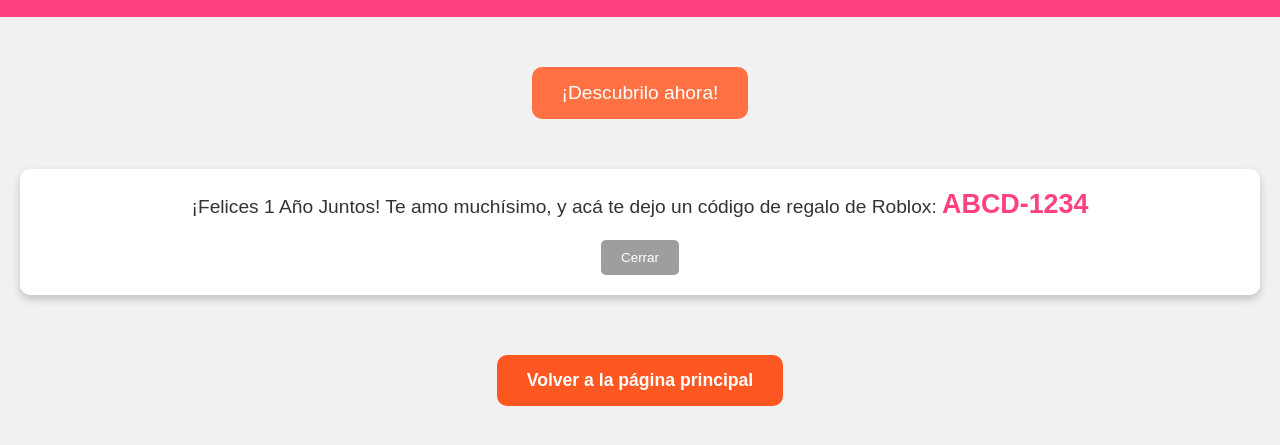
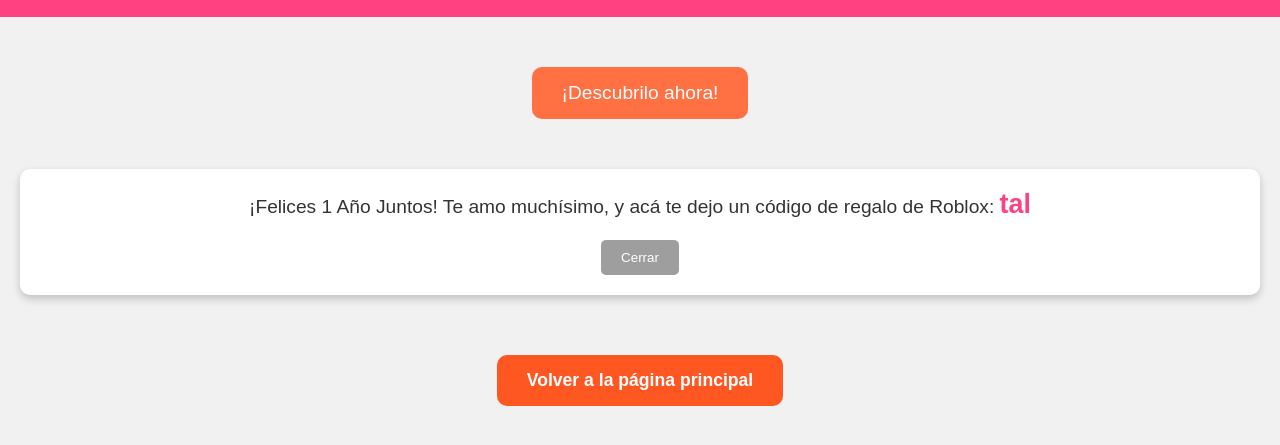
Before and after one commit to EliasGonzalezL/Aniversario, a plain HTML site: page regalo.html in a window 1280 px wide. Both pictures are taken after a click on the button "¡Descubrilo ahora!". Shown: the part 103-548 px from the top of the page. Drawn offline with Linux system fonts and the light colour scheme.

Commit message:
Update regalo.html

```diff
--- a/regalo.html
+++ b/regalo.html
@@ -18,7 +18,7 @@
     <section class="regalo">
         <button class="revelar-btn" onclick="mostrarRegalo()">¡Descubrilo ahora!</button>
         <div id="mensaje-regalo" class="mensaje-regalo">
-            <p>¡Felices 1 Año Juntos! Te amo muchísimo, y acá te dejo un código de regalo de Roblox: <strong>ABCD-1234</strong></p>
+            <p>¡Felices 1 Año Juntos! Te amo muchísimo, y acá te dejo un código de regalo de Roblox: <strong>tal</strong></p>
             <button class="cerrar-btn" onclick="cerrarRegalo()">Cerrar</button>
         </div>
     </section>
```
